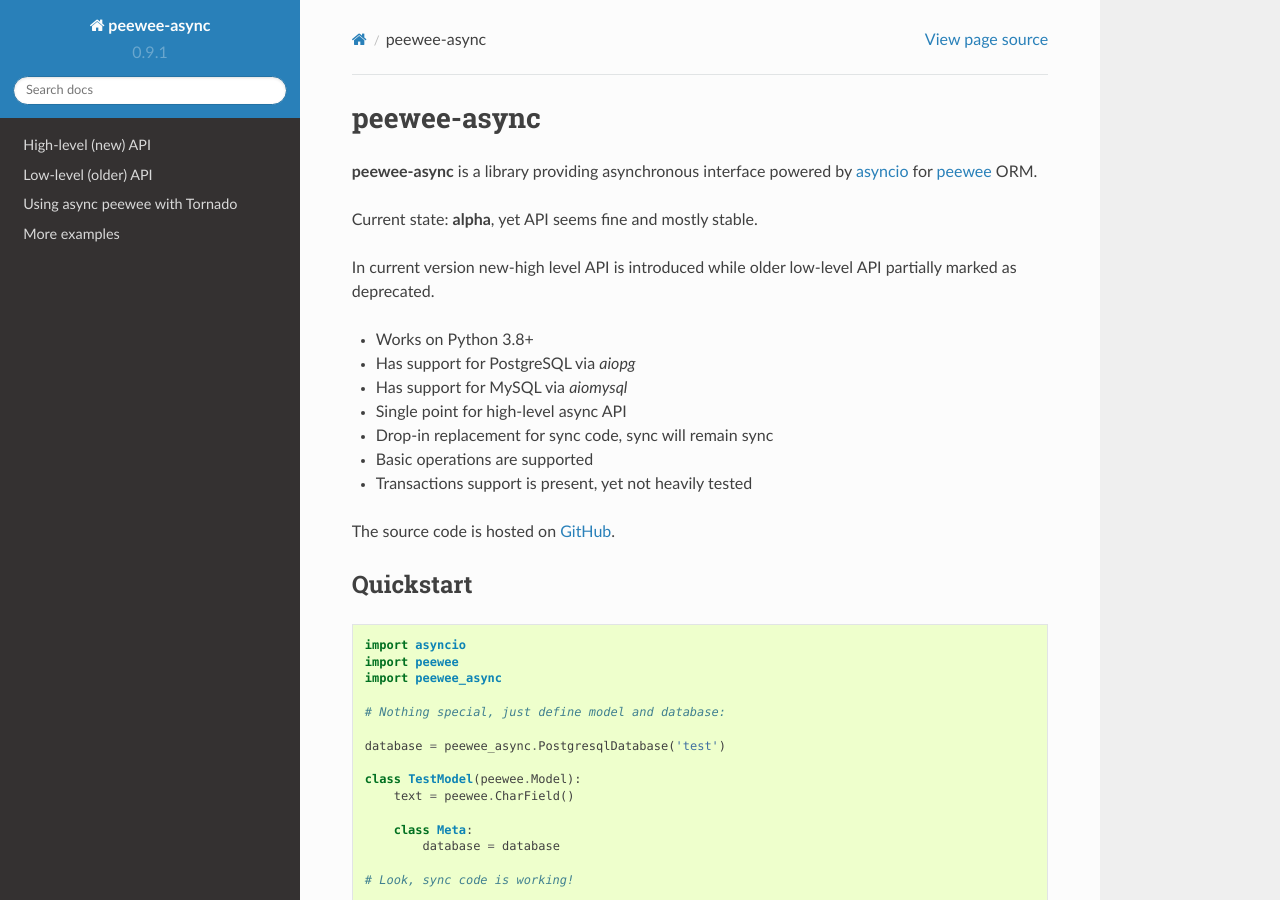
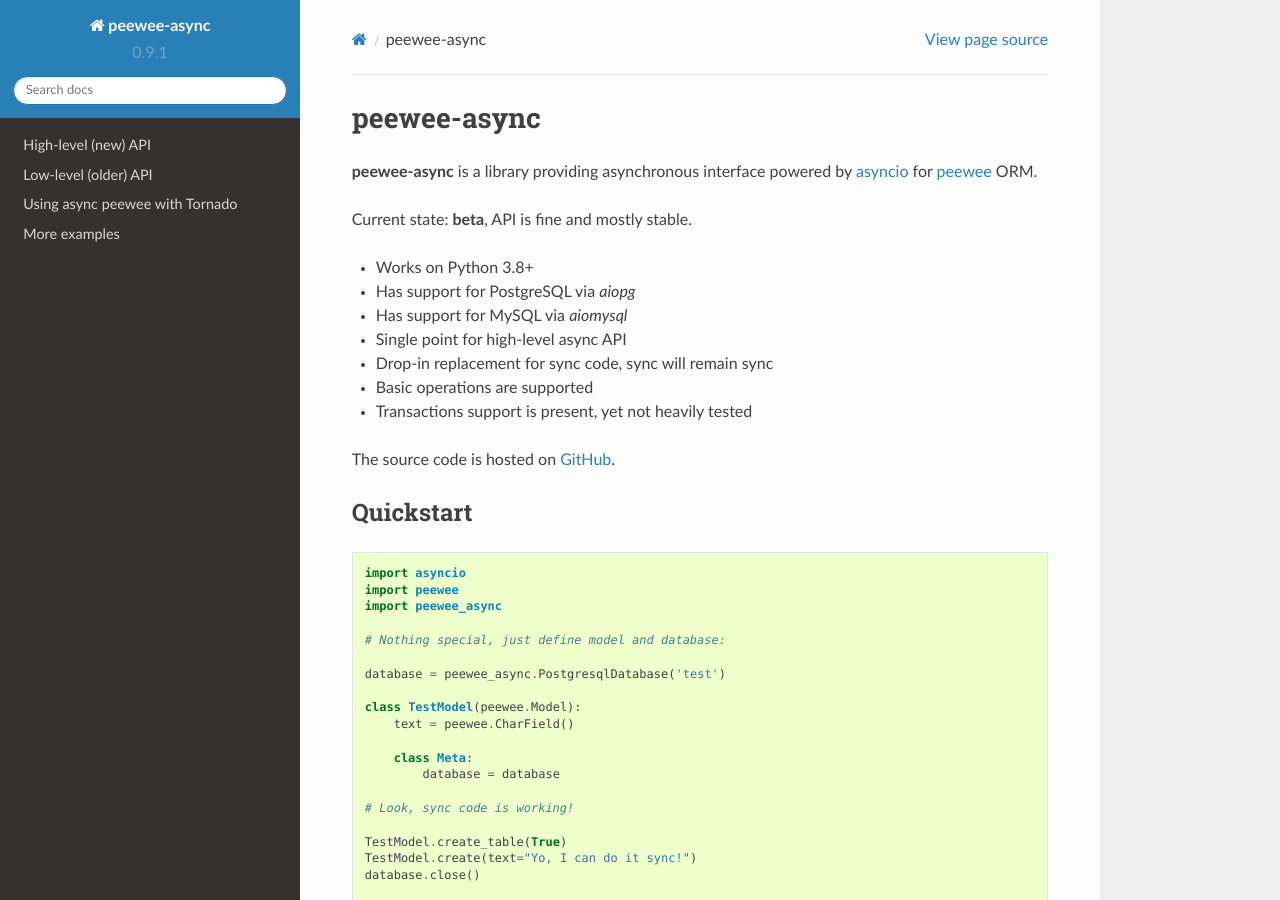
Before and after one commit to 05bit/peewee-async, a Sphinx documentation site: the page built from docs/index.rst, in a window 1280 px wide and 900 px high. Built offline with Sphinx 7.4.7 and the Read the Docs theme 2.0.0, drawn with Linux system fonts in a browser that asks for light colours; the version number is read from the project's files by our own code.

```diff
--- a/docs/index.rst
+++ b/docs/index.rst
@@ -11,9 +11,7 @@ peewee-async
 .. _peewee: https://github.com/coleifer/peewee
 .. _asyncio: https://docs.python.org/3/library/asyncio.html
 
-Current state: **alpha**, yet API seems fine and mostly stable.
-
-In current version new-high level API is introduced while older low-level API partially marked as deprecated.
+Current state: **beta**, API is fine and mostly stable.
 
 * Works on Python 3.8+
 * Has support for PostgreSQL via `aiopg`
```
Also changed, not shown: README.md (+6 -4 lines).
